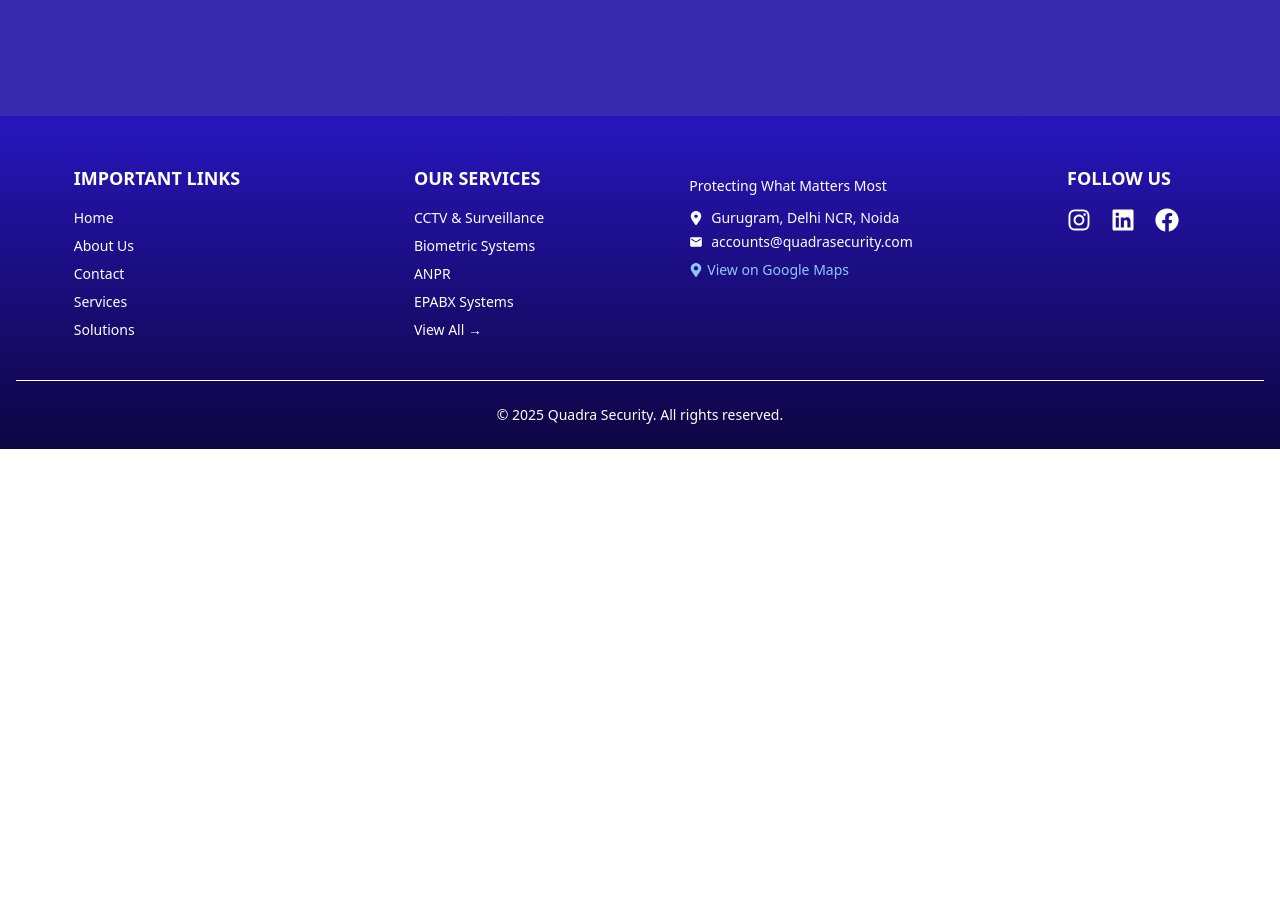
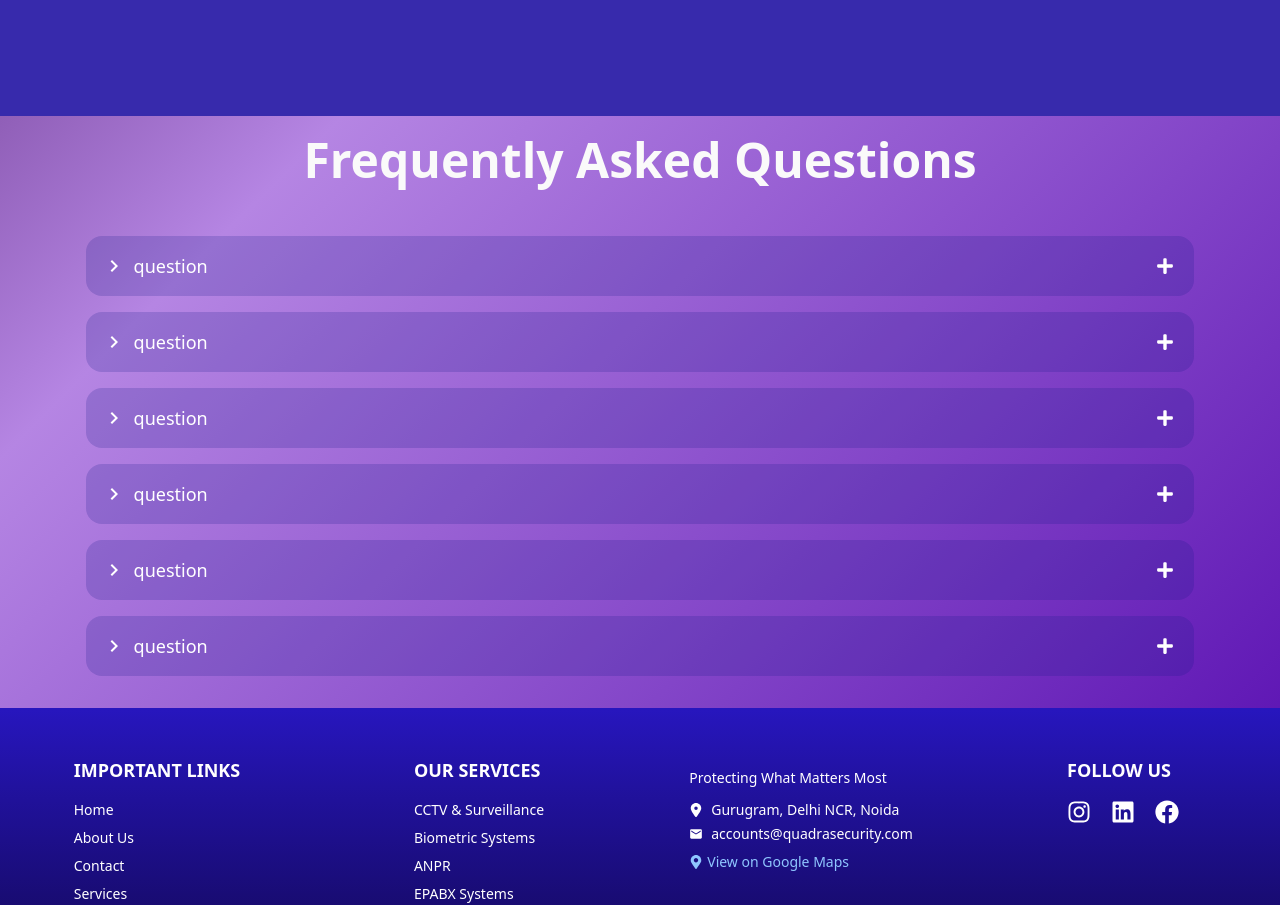
Before and after one commit to quadra-dev/QudraSecurityV2, a Next.js app: page /contact in a window 1280 px wide. Shown: the part 684-1589 px from the top of the page. Before the commit the page ends 1133 px from the top, so only its background shows below. Built offline with nearby package versions, Linux system fonts and the light colour scheme.

Commit message:
contact form faq added

```diff
--- a/src/app/contact/page.tsx
+++ b/src/app/contact/page.tsx
@@ -1,10 +1,23 @@
-
+import FaqCard from "@/components/Accordion/FaqCard";
 import { ContactForm1 } from "@/components/contactForms/ContactForm1";
 
 export default function Contact() {
   return (
     <div className="h-auto w-full ">
-      <ContactForm1/>
+      <ContactForm1 />
+      <div>
+        <h2 className="text-5xl font-bold text-center p-5">
+          Frequently Asked Questions
+        </h2>
+        <div className=" flex flex-col items-center justify-center  p-6">
+          <FaqCard question="question" answer="answer" />
+          <FaqCard question="question" answer="answer" />
+          <FaqCard question="question" answer="answer" />
+          <FaqCard question="question" answer="answer" />
+          <FaqCard question="question" answer="answer" />
+          <FaqCard question="question" answer="answer" />
+        </div>
+      </div>
     </div>
   );
 }
--- /dev/null
+++ b/src/components/Accordion/FaqCard.tsx
@@ -0,0 +1,58 @@
+"use client";
+
+import React, { useState } from "react";
+import { FaPlus, FaMinus } from "react-icons/fa";
+import { MdKeyboardArrowRight, MdKeyboardArrowDown } from "react-icons/md";
+import { motion, AnimatePresence } from "framer-motion";
+
+interface FaqCardProps {
+  question: string;
+  answer: string;
+}
+
+const FaqCard: React.FC<FaqCardProps> = ({ question, answer }) => {
+  const [isOpen, setIsOpen] = useState<boolean>(false);
+
+  return (
+    <div className="bg-[#171A86]/20 hover:bg-[#171A86]/50 rounded-2xl m-2 p-4 mx-auto border-gray-300 w-[90%]">
+      {/* Question Row */}
+      <div
+        className="flex justify-between items-center cursor-pointer"
+        onClick={() => setIsOpen((prev) => !prev)}
+      >
+        <div className="flex gap-2 items-center">
+          <span className="text-white">
+            {isOpen ? (
+              <MdKeyboardArrowDown size={24} />
+            ) : (
+              <MdKeyboardArrowRight size={24} />
+            )}
+          </span>
+          <h3 className="text-lg font-medium text-white">{question}</h3>
+        </div>
+        <span className="text-white px-1">
+          {isOpen ? <FaMinus size={18} /> : <FaPlus size={18} />}
+        </span>
+      </div>
+
+      {/* Animated Answer */}
+      <AnimatePresence initial={false}>
+        {isOpen && (
+          <motion.div
+            key="answer"
+            initial={{ opacity: 0, height: 0 }}
+            animate={{ opacity: 1, height: "auto" }}
+            exit={{ opacity: 0, height: 0 }}
+            transition={{ duration: 0.3 }}
+            className="overflow-hidden"
+          >
+            <div className="w-[90%] h-[1px] bg-white/20 m-3 mx-auto"></div>
+            <p className="mt-2 text-white text-base">{answer}</p>
+          </motion.div>
+        )}
+      </AnimatePresence>
+    </div>
+  );
+};
+
+export default FaqCard;
```
